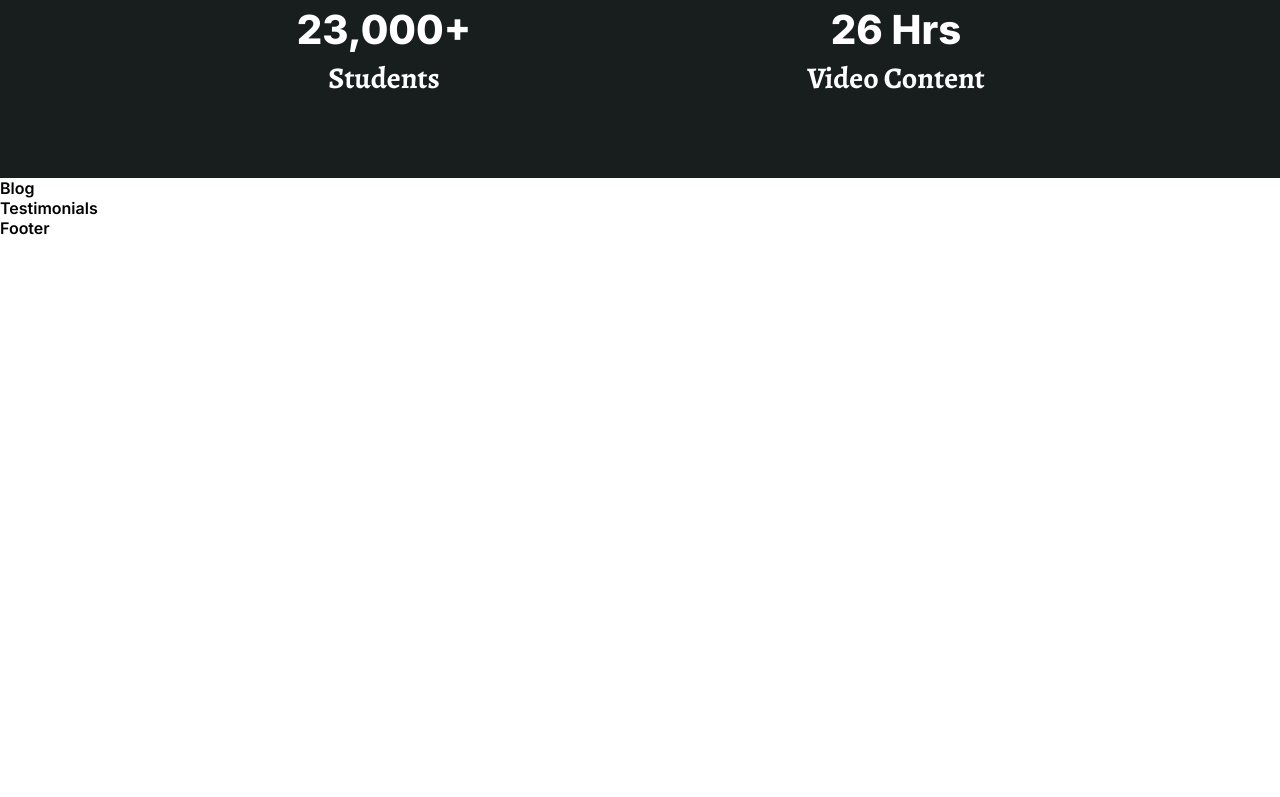
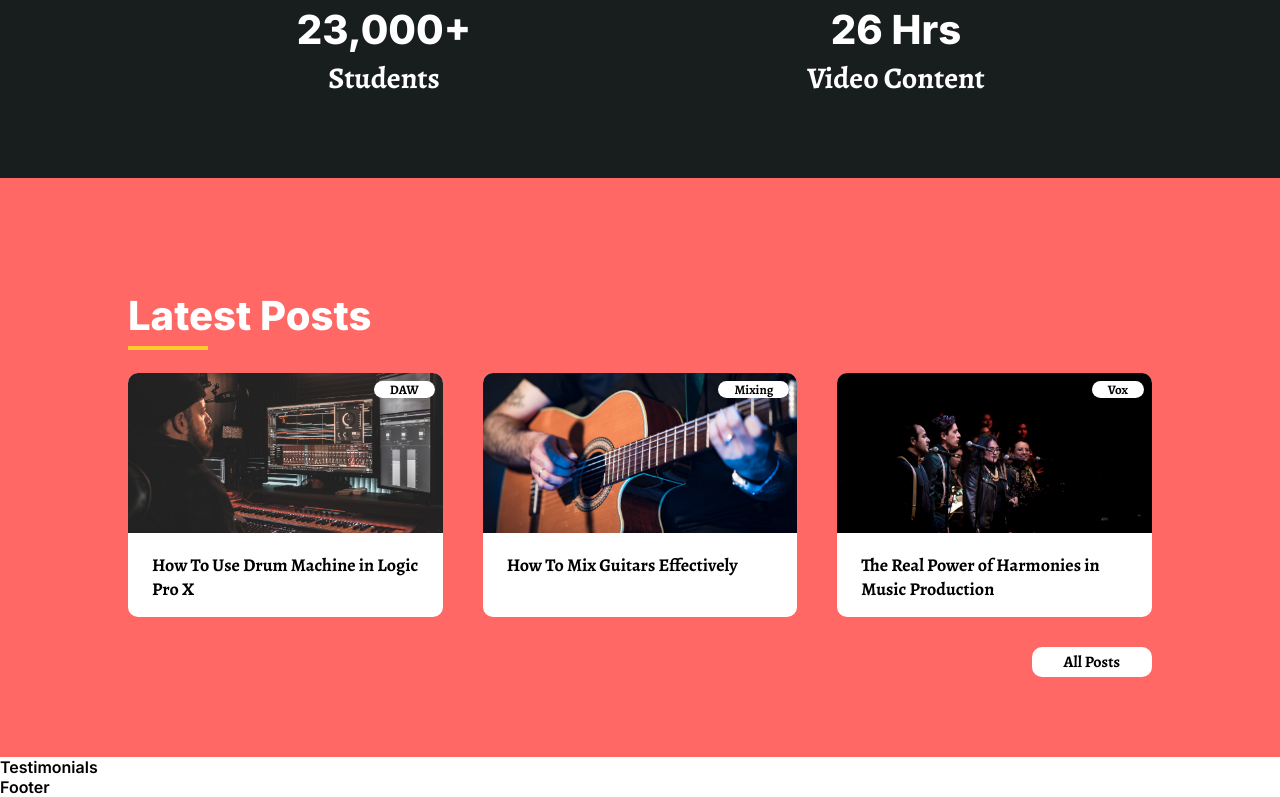
Before and after one commit to CSTKajesz/My_Reacts, a React (Vite) app in the folder Responsive-With-Figma/front-end/: page / in a window 1280 px wide. Shown: the part 1667-2464 px from the top of the page. Before the commit the page ends 1905 px from the top, so only its background shows below. Built offline with nearby package versions, Linux system fonts and the light colour scheme.

Commit message:
Blog section

```diff
--- a/Responsive-With-Figma/front-end/src/components/Blog/Blog.css
+++ b/Responsive-With-Figma/front-end/src/components/Blog/Blog.css
@@ -0,0 +1,62 @@
+#blog .content-container {
+    display: grid;
+    grid-template-columns: 1fr 1fr 1fr;
+    gap: 40px;
+}
+
+#blog .post img {
+    width: 100%;
+    height: 160px;
+    object-fit: cover;
+}
+
+#blog .post {
+    background: #fff;
+    border-radius: 10px;
+    position: relative;
+    overflow: hidden;
+    transition: all 400ms ease;
+}
+
+#blog .post:hover {
+    transform: scale(1.04);
+}
+
+#blog .post .tag {
+    position: absolute;
+    font-family: "Alegreya", serif;
+    font-weight: 700;
+    font-size: 13px;
+    color: #000;
+    background: #fff;
+    padding: 0px 16px;
+    right: 8px;
+    top: 8px;
+    border-radius: 10px;
+}
+
+#blog .post .post-title {
+    font-family: "Alegreya", serif;
+    font-weight: 700;
+    font-size: 18px;
+    line-height: 24px;
+    color: #000000;
+    padding: 16px 24px;
+    margin: 0;
+}
+
+#blog .btn-container {
+    display: flex;
+    justify-content: right;
+}
+
+#blog .all-posts-btn {
+    font-family: "Alegreya", serif;
+    font-weight: 700;
+    font-size: 16px;
+    padding: 4px 32px;
+    background: #ffffff;
+    border-radius: 10px;
+    margin-top: 30px;
+    color: #000;
+}
--- a/Responsive-With-Figma/front-end/src/components/Blog/Blog.jsx
+++ b/Responsive-With-Figma/front-end/src/components/Blog/Blog.jsx
@@ -1,10 +1,37 @@
-import React from 'react'
-import "./Blog.css"
+import React, { useEffect, useState } from "react";
+import "./Blog.css";
+import { blog1, blog2, blog3 } from '../../assets'
+import posts from "./posts"
 
 const Blog = () => {
+
     return (
-        <div>Blog</div>
-    )
-}
+        <section id="blog" className="pink">
+            <div className="wrapper">
+                <h2 className="light">Latest Posts</h2>
+                <div className="content-container">
+                    {/* Ahhoz, hogy elkerüljük a kódduplikálást, és minden egyes postot lemásoljuk és átírjuk használjunk map-et*/}
+                    {/* Dinamikusan létrehozott posztok a 'posts' tömb alapján */}
+                    {posts.map((post, index) => (
+                        <div className="post" key={index}>
+                            <div className="tag">{post.tag}</div>
+                            <a href="#">
+                                <img src={post.image} alt="" />
+                            </a>
+                            <a href="#">
+                                <h3 className="post-title">{post.title}</h3>
+                            </a>
+                        </div>
+                    ))}
+                </div>
 
-export default Blog
+                <div className="btn-container">
+                    <a href="#" className="all-posts-btn">
+                        All Posts
+                    </a>
+                </div>
+            </div>
+        </section>
+    );
+};
+export default Blog;
--- /dev/null
+++ b/Responsive-With-Figma/front-end/src/components/Blog/posts.js
@@ -0,0 +1,21 @@
+import { blog1, blog2, blog3 } from '../../assets'
+
+const posts = [
+    {
+        tag: "DAW",
+        image: blog1,
+        title: "How To Use Drum Machine in Logic Pro X",
+    },
+    {
+        tag: "Mixing",
+        image: blog2,
+        title: "How To Mix Guitars Effectively",
+    },
+    {
+        tag: "Vox",
+        image: blog3,
+        title: "The Real Power of Harmonies in Music Production",
+    },
+];
+
+export default posts;
```
Also changed, not shown: Responsive-With-Figma/front-end/src/components/Blog/Blog_2.jsx (added, +51 -0 lines).
